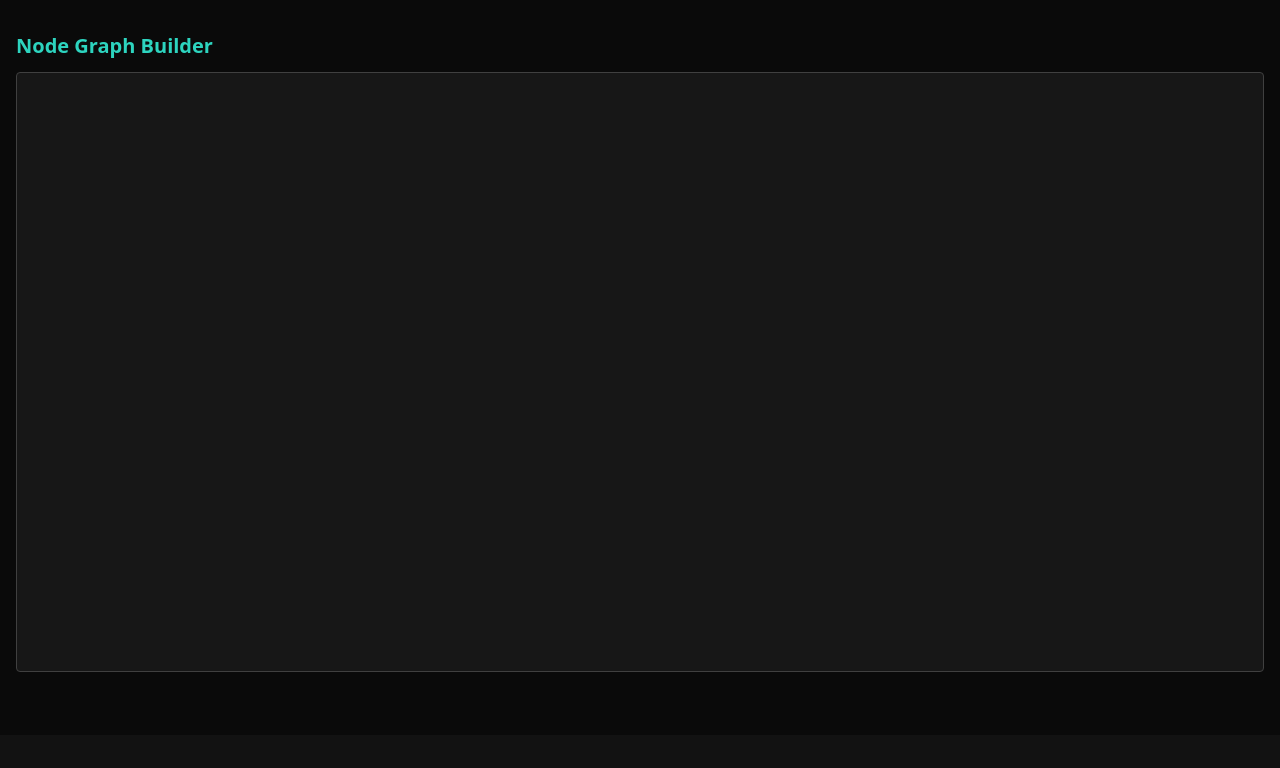
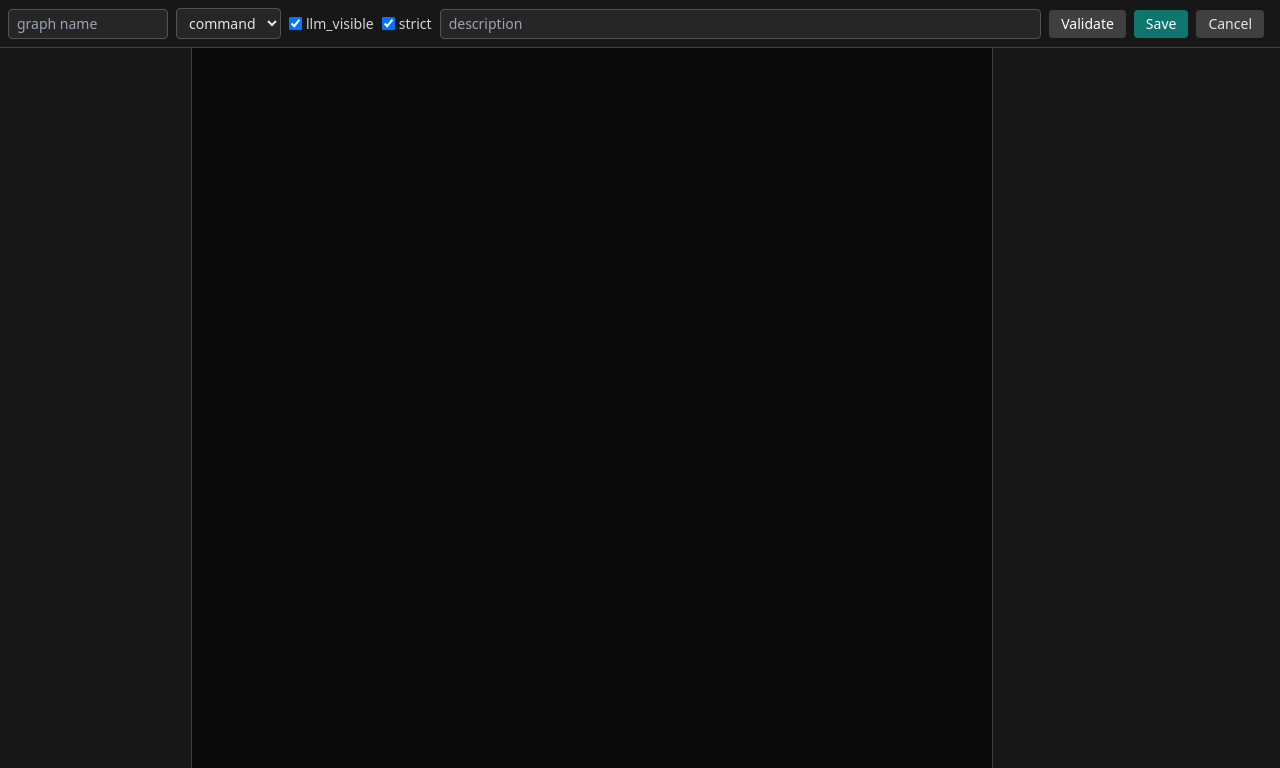
Before and after one commit to thecodeartificerX/voice-commander, a Python web app: template src/voice_commander/web/templates/page_builder.html in a window 1280 px wide. Shown: the part 65-833 px from the top of the page. Before the commit the page ends 737 px from the top, so only its background shows below. Run offline with Jinja, Linux system fonts and the light colour scheme; the template is opened without the code that fills it, so the values that code supplies are empty; some libraries are stand-ins or nearby versions.

Commit message:
feat(web): full page_builder.html three-column Drawflow template
Three-column layout: palette | canvas | config rail. Header has name,
kind, llm_visible, strict, description, Save, Validate, Cancel.

Co-Authored-By: Claude Opus 4.7 (1M context) <noreply@anthropic.com>

```diff
--- a/src/voice_commander/web/templates/page_builder.html
+++ b/src/voice_commander/web/templates/page_builder.html
@@ -3,23 +3,48 @@
 {% block title %}Builder — Voice Commander{% endblock %}
 
 {% block content %}
-<div class="max-w-7xl mx-auto px-4 py-8">
-    <section id="builder">
-        <div class="flex items-center justify-between mb-3">
-            <h2 class="text-xl font-semibold text-teal-400">Node Graph Builder</h2>
-        </div>
-        <div id="builder-canvas" class="w-full h-[600px] rounded border border-neutral-700 bg-neutral-900 relative overflow-hidden">
-            <!-- Drawflow node-graph canvas mounts here -->
-        </div>
-    </section>
+<link rel="stylesheet" href="/static/drawflow.min.css">
+<style>
+.vc-node .df-node-title { font-size: 11px; font-weight: 600; color: #5eead4; margin-bottom: 2px; }
+.vc-node .df-node-id { font-size: 9px; color: #6b7280; }
+.vc-node .df-node-kwargs { margin-top: 4px; }
+.vc-node .df-node-kwargs .df-input { width: 100%; font-size: 10px; background: #1f2937; border: 1px solid #374151; color: #e5e7eb; border-radius: 2px; padding: 1px 3px; }
+.vc-node { background: #1f2937; border: 1px solid #374151; border-radius: 6px; }
+.drawflow .drawflow-node.selected { border-color: #5eead4; }
+.vc-node-control { border-color: #7c3aed; }
+.vc-node-value { border-color: #0369a1; }
+</style>
+<div id="builder-root"
+     data-existing='{{ existing | tojson if existing else "null" }}'
+     data-kind="{{ kind }}">
+  <div id="builder-header" class="flex flex-wrap gap-2 p-2 border-b border-neutral-700 bg-neutral-900 items-center">
+    <input id="builder-name" class="bg-neutral-800 text-neutral-200 border border-neutral-600 rounded px-2 py-1 text-sm w-40" placeholder="graph name">
+    <select id="builder-kind" class="bg-neutral-800 text-neutral-200 border border-neutral-600 rounded px-2 py-1 text-sm">
+      <option value="command">command</option>
+      <option value="workflow">workflow</option>
+    </select>
+    <label class="flex items-center gap-1 text-sm text-neutral-300">
+      <input type="checkbox" id="builder-llm-visible" checked> llm_visible
+    </label>
+    <label class="flex items-center gap-1 text-sm text-neutral-300">
+      <input type="checkbox" id="builder-strict" checked> strict
+    </label>
+    <input id="builder-description" class="bg-neutral-800 text-neutral-200 border border-neutral-600 rounded px-2 py-1 text-sm flex-1 min-w-32" placeholder="description">
+    <button id="builder-validate" class="text-sm px-3 py-1 rounded bg-neutral-700 hover:bg-neutral-600 text-white">Validate</button>
+    <button id="builder-save" class="text-sm px-3 py-1 rounded bg-teal-700 hover:bg-teal-600 text-white">Save</button>
+    <a id="builder-cancel" href="/page/commands" class="text-sm px-3 py-1 rounded bg-neutral-700 hover:bg-neutral-600 text-neutral-200">Cancel</a>
+    <span id="builder-status" class="text-sm"></span>
+  </div>
+  <div id="builder-errors" class="hidden px-3 py-2 bg-red-900/40 border-b border-red-700 text-red-300 text-sm"></div>
+  <div class="flex" style="height:calc(100vh - 80px)">
+    <div id="builder-palette" class="w-48 overflow-auto p-2 border-r border-neutral-700 bg-neutral-900 flex-shrink-0 text-sm"></div>
+    <div id="builder-canvas" class="flex-1 relative overflow-hidden"></div>
+    <div id="builder-config" class="w-72 overflow-auto p-3 border-l border-neutral-700 bg-neutral-900 flex-shrink-0 text-sm"></div>
+  </div>
 </div>
 {% endblock %}
 
 {% block scripts %}
-<!-- drawflow.min.js loaded here for node-graph editing -->
-<script>
-// drawflow.min.js placeholder — full integration in Task 9.3
-window.__vcBuilderKind = {{ kind | tojson }};
-window.__vcBuilderExisting = {{ existing | tojson }};
-</script>
+<script src="/static/drawflow.min.js"></script>
+<script src="/static/builder.js"></script>
 {% endblock %}
```
